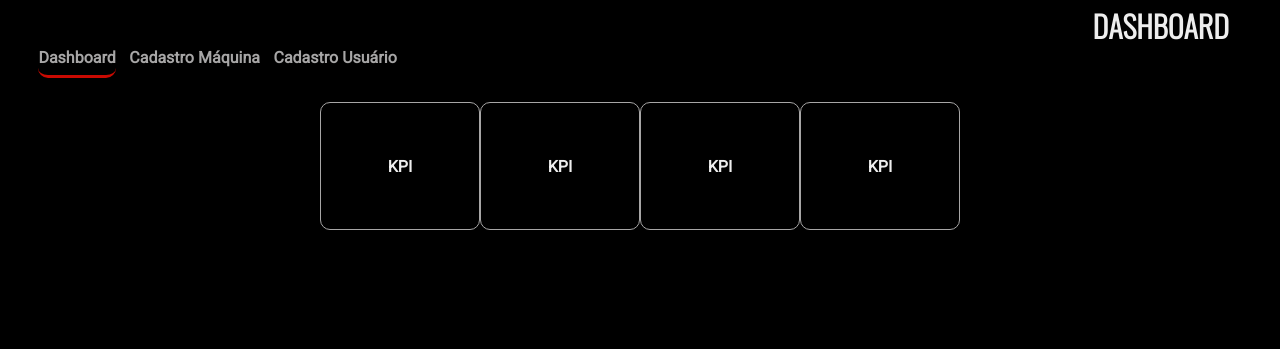
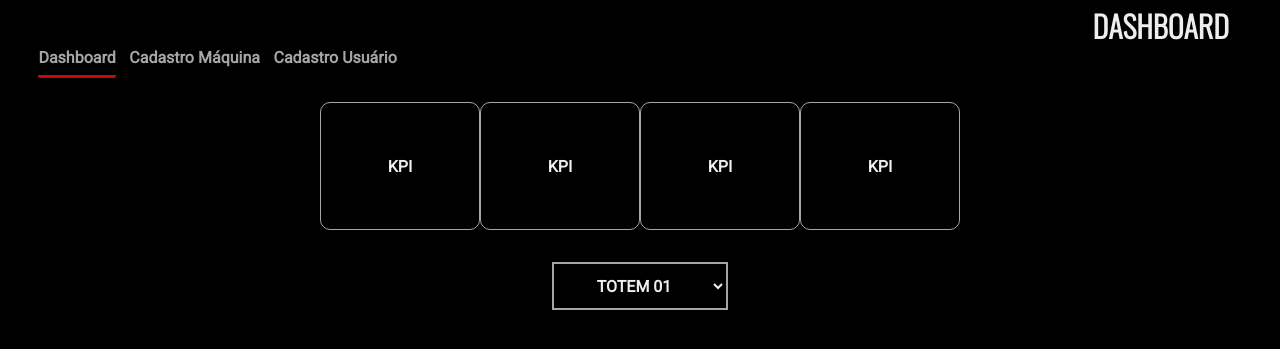
Before and after one commit to ByteBite-Brasil/ByteBite-Web-Application, a website: page site/public/dashboard/dashboard.html in a window 1280 px wide. Shown: the part 77-426 px from the top of the page. Drawn offline with nearby package versions, Linux system fonts and the light colour scheme.

Commit message:
create select box totens

```diff
--- a/site/public/dashboard/dashboard.css
+++ b/site/public/dashboard/dashboard.css
@@ -52,7 +52,7 @@ body{
     height: 30px;
     border-bottom: 3px solid;
     border-color: #c90a02;
-    border-radius: 10px;
+    border-radius: 2px;
 }
 .navbar--item {
     font-size: 16px;
@@ -79,3 +79,20 @@ body{
     font-weight: bold;
     font-family: var(--font-family-subtitle);
 }
+.selecionarMaquina{
+    margin-top: 2em;
+    display: flex;
+    justify-content: center;
+}
+
+.escolhaTotem{
+    border: solid 2px var(--secundary-text);
+    height: 3em;
+    width: 11em;
+    text-align: center;
+    font-family: var(--font-family-subtitle);
+    font-size: 16px;
+    font-weight: bold;
+    background-color: #000000;
+    color: var(--primary-text);
+}
--- a/site/public/dashboard/dashboard.html
+++ b/site/public/dashboard/dashboard.html
@@ -43,5 +43,13 @@
             <span>KPI</span>
         </div>
     </div>
+    <div class="selecionarMaquina">
+        <select name="" id="sel_maquina" class="escolhaTotem">
+            <option value="">TOTEM 01</option>
+            <option value="">TOTEM 02</option>
+            <option value="">TOTEM 03</option>
+            <option value="">TOTEM 04</option>
+        </select>
+    </div>
 </body>
 </html>
```
